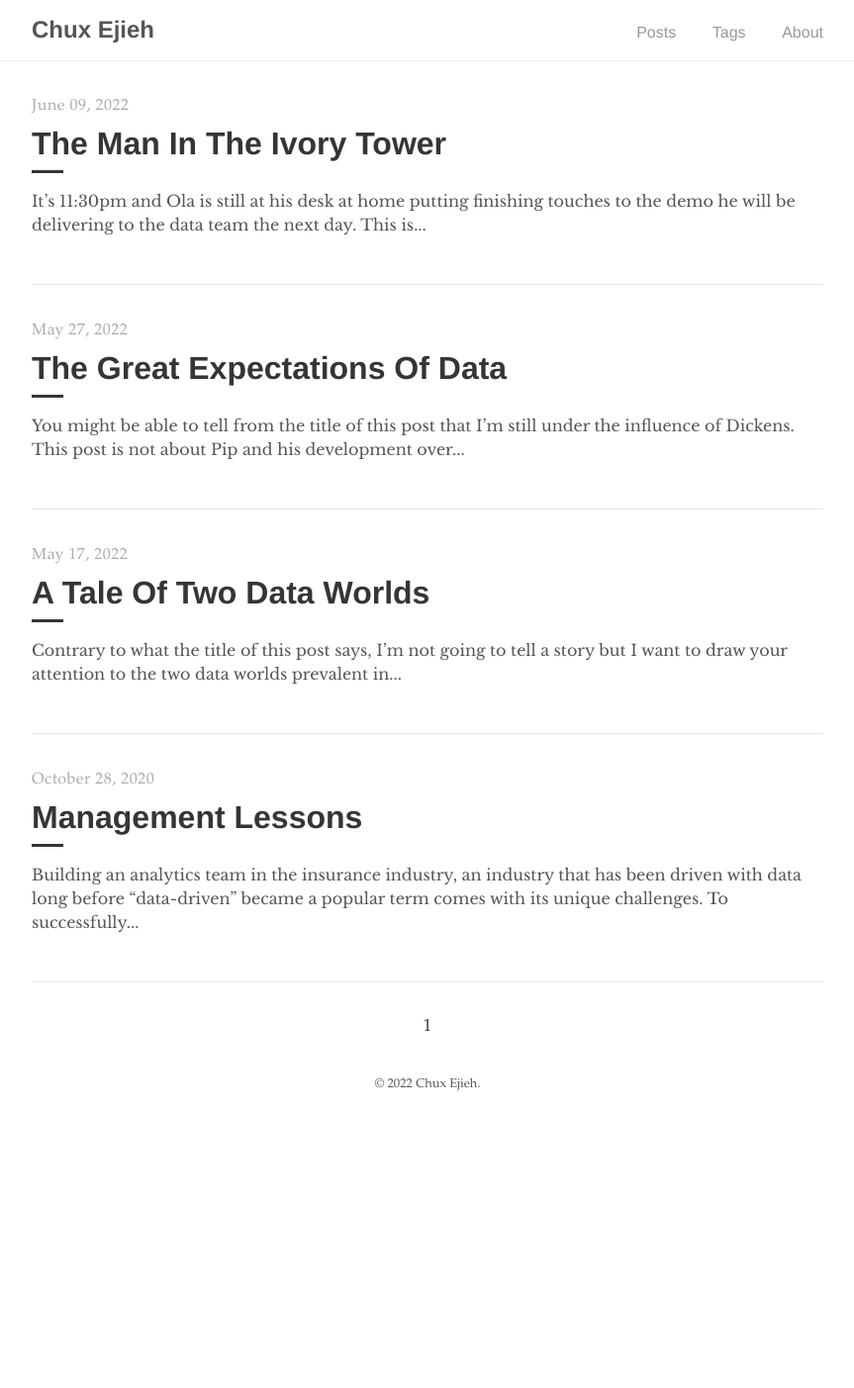
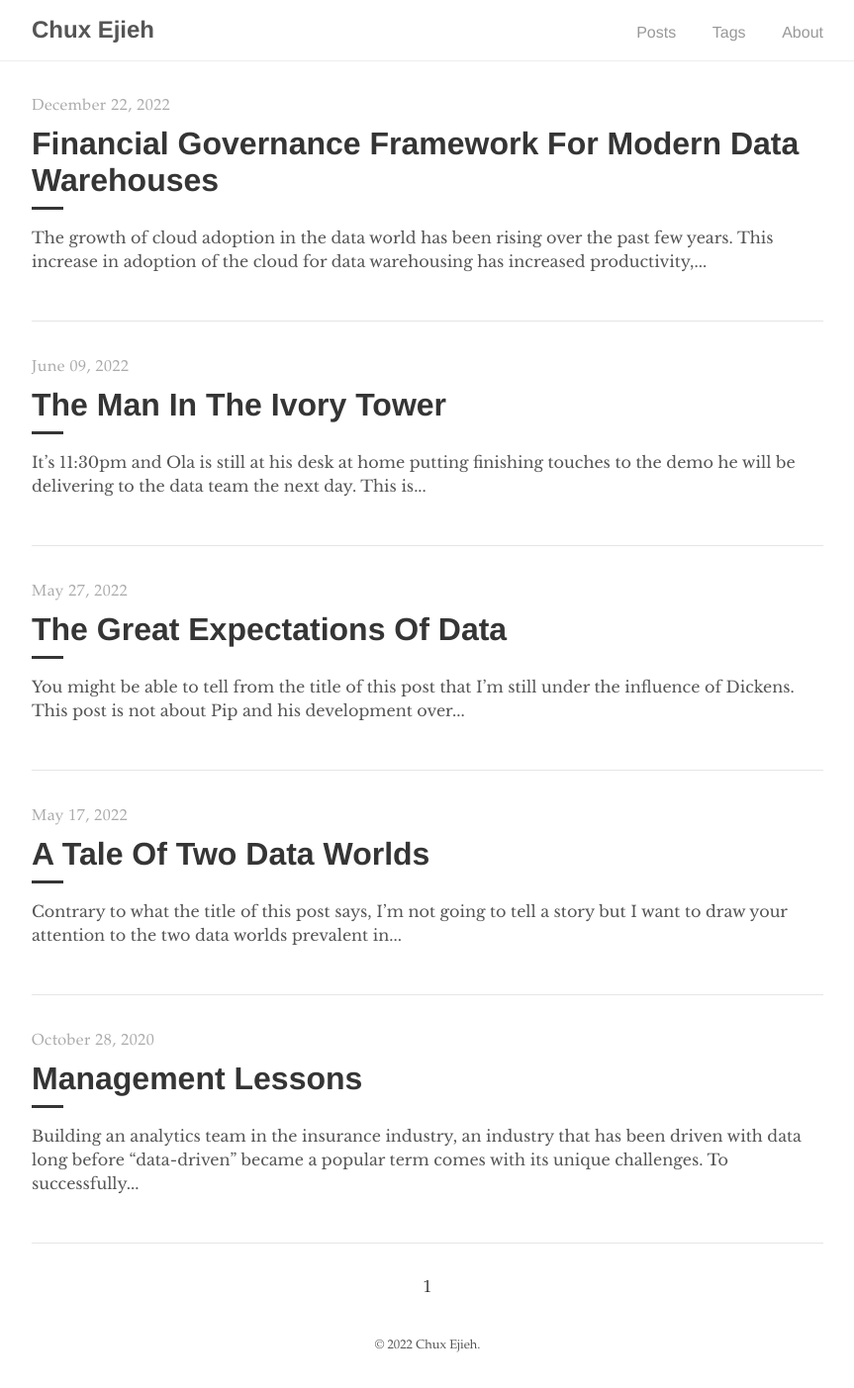
Before and after one commit to ejieh/ejieh.github.io, a Jekyll site: the page built from index.html, in a window 1280 px wide. Shown: the whole page at 99% size, without its empty margins (208-1071 px from the left). Built offline with Jekyll 4.4.1, drawn with Linux system fonts in a browser that asks for light colours; the list of posts is cut into pages by our own code; before the commit the page ends 1139 px from its top, so only the background shows below that; part of the change alters nothing that is shown.

Commit message:
financial governance blog post

```diff
--- /dev/null
+++ b/_posts/2022-12-22-financial-governance-framework-for-modern-data-warehouses.md
@@ -0,0 +1,51 @@
+---
+layout: post
+tags: data-warehouse
+---
+
+The growth of cloud adoption in the data world has been rising over the past few years. This increase in adoption of the cloud for data warehousing has increased productivity, reduced capital expenditure and driven innovation.
+
+Modern data warehouses run on the cloud. Most times, they have consumption based pricing model. Basically, some credits are pre-purchased, and those credits are spent over time based on consumption. These data warehouses are often usually composed of storage and compute with the later being the major driver of cost. These costs tend to get out of hand over time as the business evolves.
+
+This phenomenon of runaway cloud costs is not just unique to modern data warehouses but other cloud platforms. In a recent survey from [Wanclouds](https://venturebeat.com/data-infrastructure/report-81-of-it-teams-directed-to-reduce-or-halt-cloud-spending-by-c-suite/), 4 in 5 IT leaders say they have been directed to reduce or take on no additional cloud spending. As rising costs and inflation soar, IT leaders have been tasked with keeping a tight watch on cloud costs. Consequently, a new discipline  of financial governance has emerged to manage the cost of running services on the cloud.
+
+The major goal of financial governance is to get a grip of cloud costs. It also has some secondary objectives around enabling improved budgeting and planning and also traceability - knowing the details about where those costs come from.
+
+Below is a framework to get started on rolling out financial governance for your modern data warehouse. Kindly note, this can be extended to any cloud platform that is consumption based.
+
+![financial_governance_2.png](../../../../Downloads/financial_governance_2.png)
+Fig. 1: Framework for Financial Governance
+
+The framework shows the major components of financial governance. It is an iterative process that starts with monitoring cloud costs, controlling it and then optimizing it. Using the modern data warehouses, these 3 components are discussed in more details below
+
+## Monitoring Costs of Modern Data Warehouses
+Monitoring is the initial step in financial governance. This is basically getting insight into the cost of running your data processing, transportation and storage on the cloud. Most modern data warehouses have a view for monitoring costs and many times, it's a billing dashboard.
+
+Most times these out of the box billing dashboards show trends of consumption over time, the high detailed components of that costs (by region, database, compute) and a forecast for the year and (or) month. This is often not often detailed enough to enable traceability of costs which is a key goal of financial governance as stated earlier. With most of the out of the box billing views, it's bit difficult to know which team is responsible for most of the spending, how the costs are split across different tasks and most importantly link the spend to strategic objectives or value creation. For example, from the out of the box admin billing view, you can see the cost of query processing went up in a certain month but you wouldn't necessarily see why that happened.
+
+To improve traceability, there is a need for a more customized and business-centric view of the billing dashboard. To achieve this, there has to be a mature and sometimes creative implementation of access management in your modern data warehouse. This involves using resource tagging, defining access policies and role based assignment of resources when possible. This will enable you query the meta data table of the data warehouse with better customized filters based on these tags/policies to get a more granular and detailed billing dashboard. This will improve traceability and let you know more about costs - who, what, when and how.
+
+## Controlling Costs of Modern Data Warehouses
+Monitoring the costs is good and controlling it takes it a step further. A huge selling point of running data workloads in the cloud is the easy of spinning up new services at will or scaling up on infrastructure demand. This is good and makes life easy. In the past, highly specialized skill set is needed to create new infrastructure but that's not the case anymore. New compute resources can be provisioned with a click of a button and sometimes, without even any human intervention. This is a nightmare when it comes to financial management.
+
+The first step in controlling cost is to properly define roles and permissions. A moderated approach in which users submit a request to an admin to spin up services will help control costs. Not all users of the tool or service should have permissions to spin up new databases or scale up compute. This might prove restrictive based on the scale of operations but it is often worth it. To make this a little bit less restrictive, a controlled sandbox can be provisioned for all users with a predefined a amount of credit per user to spend per month. The users have free reign to tryout any service for learning and development or experimental purposes.
+
+The next step is to provision the right amount and type of service for each of the business use cases you want to accomplish. A review of the development workflow and environments will be useful in this stage as well as the business goal. For example, the compute requirement for running embedded external facing customer reporting need to be always online and elastic. This is different from compute needed to run quarterly financial reports which can be scheduled.
+
+So far, we have discussed the proactive approach to controlling costs. There is also the reactive part of controlling costs. Most modern data warehouses have some form of alerting mechanism when a predefined threshold is reached. For example, an email can be sent out when the budget allotment for a specific service in a time period is exceeded. These tools can be leveraged to help limit spending and apply corrective measures that will help reduce costs in the whenever there are outliers.
+
+## Optimizing Costs of Modern Data Warehouses
+
+Optimizing costs touches on driving efficiency and performance in your data operations on the cloud. It's great that you can monitor and trace costs. It's beautiful that costs are controlled. But, are you running efficient data workloads? Can you do more with the service you have provisioned without impacting the bottom lines?
+
+The first step in optimizing costs is to identify and remove data processing workloads that are no more useful or have been orphaned. Those pipelines that feed a use case that's not relevant should be shut down. A decomissioning plan should be made for this where all stakeholders are aware. I've seen where just doing this has reduced cloud costs by up to 30%.
+
+Another way to optimize costs is to revisit the data architecture. If a lot of cold data is noticed in the data warehouse (data that is not being consumed by the business), a data lake can be brought into the architecture to take in these cold data. Furthermore, as part of revisiting the data architecture, you can review the cadence of the batch processing of data along with the business stakeholders. It's been shown that processing a big batch once is cheaper than processing multiple mini-batches multiple times.
+
+Understanding the internals of your specific cloud data warehouse will help you write the queries in a way that optimizes for how the data warehouse was built. For example, here is a quote from the product documentation of Big Query:
+<!-- Applying a `LIMIT` clause to a `SELECT *` query does not affect the amount of data read. You are billed for reading all bytes in the entire table -->
+This means that if I have a table of 10 million rows and I limit by 1 in my filter, I will be charged for reading 10 million rows using Big Query.
+
+Understanding the internal workings of your specific data warehouses can't be overstated as it will help you with some common data warehouse performance optimization practices such as table schema optimization, data clustering, query plans examination and compute resources scale optimization. These help to reduce costs too.
+
+Running a data warehouse on the cloud brings huge benefits to any data-driven business. Financial Governance of the data warehouse will go a long way in reaping those benefits.
```
Also changed, not shown: _posts/2022-05-17-a-tale-of-two-data-worlds.md (line endings or trailing spaces).
